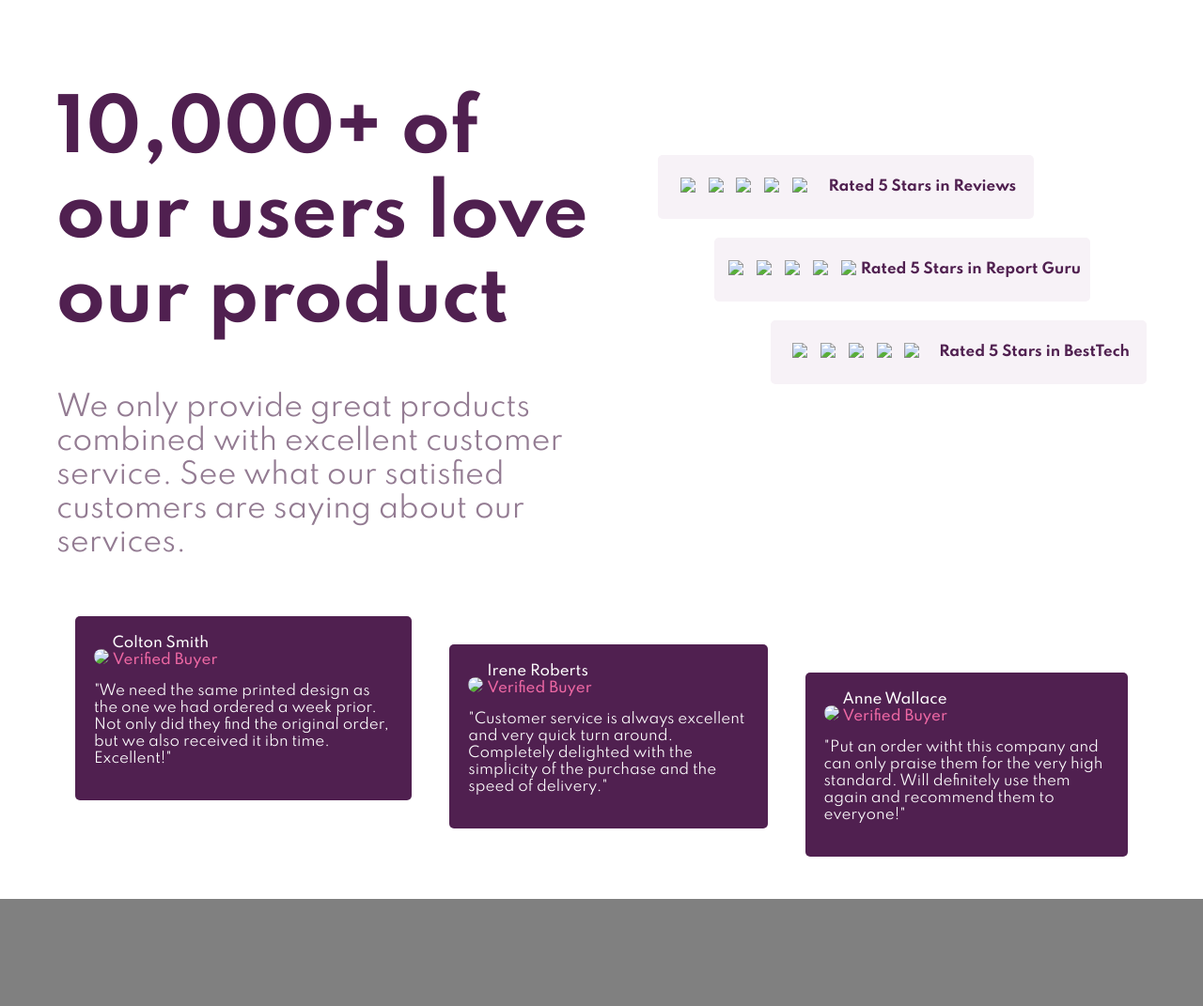
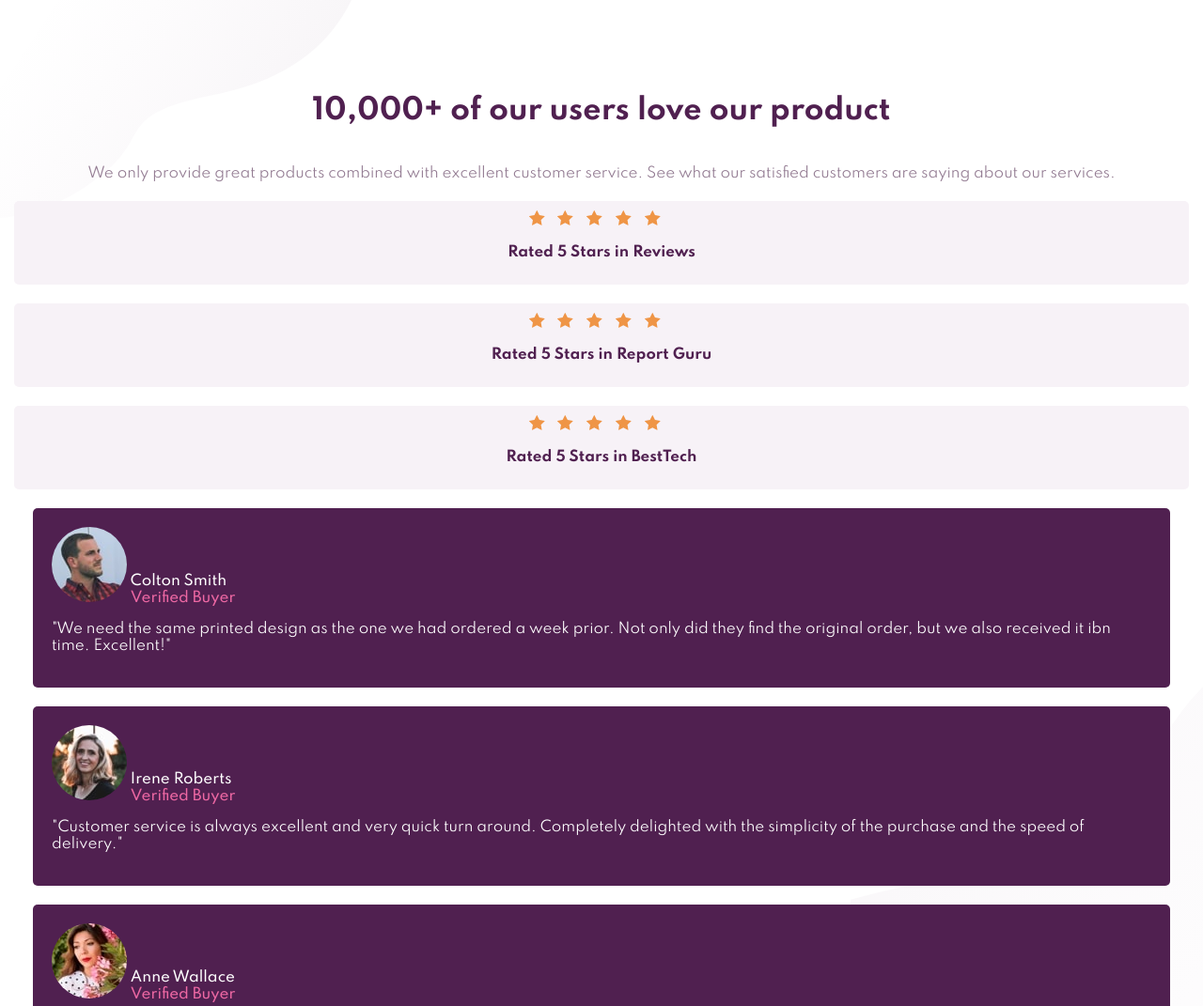
Before and after one commit to jdhaisne/social-proof-section-master, a website: page front-mentor.html in a window 1280 px wide. Shown: the top 1071 px of the page at 94% size. Before the commit the page ends 957 px from the top, so only its background shows below. Drawn offline with Linux system fonts and the light colour scheme.

Commit message:
added images

```diff
--- a/front-mentor.html
+++ b/front-mentor.html
@@ -17,11 +17,11 @@
                 <div class="star-rating"><!--  star rating-->
                     <div class="star-rating__card margin-offset-hor-1">
                         <div class="star-rating__star">
-                            <img src="../../images/icon-star.svg" >
-                            <img src="../../images/icon-star.svg" >
-                            <img src="../../images/icon-star.svg" >
-                            <img src="../../images/icon-star.svg" >
-                            <img src="../../images/icon-star.svg" >
+                            <img src="./images/icon-star.svg" >
+                            <img src="./images/icon-star.svg" >
+                            <img src="./images/icon-star.svg" >
+                            <img src="./images/icon-star.svg" >
+                            <img src="./images/icon-star.svg" >
                         </div>
                         <p class="star-rating__text">
                             Rated 5 Stars in Reviews
@@ -30,11 +30,11 @@
 
                     <div class="star-rating__card margin-offset-hor-2">
                         <div class="star-rating__star">
-                            <img src="../../images/icon-star.svg" >
-                            <img src="../../images/icon-star.svg" >
-                            <img src="../../images/icon-star.svg" >
-                            <img src="../../images/icon-star.svg" >
-                            <img src="../../images/icon-star.svg" >
+                            <img src="./images/icon-star.svg" >
+                            <img src="./images/icon-star.svg" >
+                            <img src="./images/icon-star.svg" >
+                            <img src="./images/icon-star.svg" >
+                            <img src="./images/icon-star.svg" >
                         </div>
                         <p class="star-rating__text">
                             Rated 5 Stars in Report Guru
@@ -43,11 +43,11 @@
 
                     <div class="star-rating__card margin-offset-hor-3">
                         <div class="star-rating__star">
-                            <img src="../../images/icon-star.svg" >
-                            <img src="../../images/icon-star.svg" >
-                            <img src="../../images/icon-star.svg" >
-                            <img src="../../images/icon-star.svg" >
-                            <img src="../../images/icon-star.svg" ">
+                            <img src="./images/icon-star.svg" >
+                            <img src="./images/icon-star.svg" >
+                            <img src="./images/icon-star.svg" >
+                            <img src="./images/icon-star.svg" >
+                            <img src="./images/icon-star.svg" ">
                         </div>
                         <p class="star-rating__text">
                             Rated 5 Stars in BestTech
@@ -58,7 +58,7 @@
             <div class="main-card__flex">
                 <div class="user-feed margin-offset-vert-1"><!--  user feedback-->
                     <div class="user-feed__identity">
-                        <img src="../../images/image-colton.jpg">
+                        <img src="./images/image-colton.jpg">
                         <div>
                             <p class="user-feed__name">Colton Smith</p>
                             <p class="user-feed__buyer">Verified Buyer</p>
@@ -72,7 +72,7 @@
                 </div>
                 <div class="user-feed margin-offset-vert-2"><!--  user feedback-->
                     <div class="user-feed__identity">
-                        <img src="../../images/image-irene.jpg">
+                        <img src="./images/image-irene.jpg">
                         <div>
                             <p class="user-feed__name">Irene Roberts</p>
                             <p class="user-feed__buyer">Verified Buyer</p>
@@ -86,7 +86,7 @@
                 </div>
                 <div class="user-feed margin-offset-vert-3"><!--  user feedback-->
                     <div class="user-feed__identity">
-                        <img src="../../images/image-anne.jpg">
+                        <img src="./images/image-anne.jpg">
                         <div>
                             <p class="user-feed__name">Anne Wallace</p>
                             <p class="user-feed__buyer">Verified Buyer</p>
--- a/sass/front-mentor.scss
+++ b/sass/front-mentor.scss
@@ -19,7 +19,7 @@ body {
 }
 
 .main-card {
-    background: url(../../../images/bg-pattern-top-desktop.svg), url(../../../images/bg-pattern-bottom-desktop.svg), white;
+    background: url(./../images/bg-pattern-top-desktop.svg), url(./../images/bg-pattern-bottom-desktop.svg), white;
     background-position: top left, bottom right;
     background-repeat:  no-repeat, no-repeat;
     background-size: auto auto, auto auto;
@@ -27,7 +27,7 @@ body {
     &__flex {
         display: flex;
         justify-content: space-around;
-        @media (max-width: 599px)
+        @media (max-width: 1300px)
         {
             display: block;
         }
@@ -36,13 +36,13 @@ body {
         display: grid;
         grid-template-columns: 50% 50%;
         grid-template-rows: 100%;
-        @media (max-width: 599px)
+        @media (max-width: 1300px)
         {
             display: block;
         }
     }
-    @media (max-width: 599px) {
-        background: url(../../../images/bg-pattern-top-mobile.svg), url(../../../images/bg-pattern-bottom-mobile.svg), white;
+    @media (max-width: 1300px) {
+        background: url(./../images/bg-pattern-top-mobile.svg), url(./../images/bg-pattern-bottom-mobile.svg), white;
         background-position: top left, bottom right;
         background-repeat:  no-repeat, no-repeat;
         background-size: auto auto, auto auto;
@@ -56,7 +56,7 @@ body {
         color: $very_dark_magenta;
         font-weight: 700;
         font-size: 5em;
-        @media (max-width: 599px) {
+        @media (max-width: 1300px) {
             font-size: 2em;
             padding: 20px;
         }
@@ -65,12 +65,12 @@ body {
         color: $dark_grayish_magenta;
         font-weight: 400;
         font-size: 2em;
-        @media (max-width: 599px) {
+        @media (max-width: 1300px) {
             font-size: 1em;
         }
 
     }
-    @media (max-width: 599px) {
+    @media (max-width: 1300px) {
         text-align: center;
     }
 }
@@ -78,7 +78,7 @@ body {
 
 .star-rating {
     margin-top: 120px;
-    @media (max-width: 599px) {
+    @media (max-width: 1300px) {
         margin-top: 20px;
     }
     &__card
@@ -90,13 +90,13 @@ body {
         display: flex;
         justify-content: space-around;
         align-items: center;
-        @media (max-width: 599px) {
+        @media (max-width: 1300px) {
             display: block
 
         }
     }
     &__star {
-       @media (max-width: 599px) {
+       @media (max-width: 1300px) {
            margin-left: auto;
            margin-right: auto;
            width: 165px;
@@ -105,7 +105,7 @@ body {
     &__text {
         color: $very_dark_magenta;
         font-weight: 700;
-        @media (max-width: 599px) {
+        @media (max-width: 1300px) {
             margin-left: auto;
             margin-right: auto;
             text-align: center;
@@ -121,7 +121,7 @@ body {
     border-radius: 5px;
     padding: 20px;
     margin: 20px;
-    @media (max-width: 599px) {
+    @media (max-width: 1300px) {
         margin-bottom: 20px;
     }
     @for $i from 1 through 3 {
@@ -161,7 +161,7 @@ body {
 @for $i from 1 through 3 {
     .margin-offset-vert-#{$i} {
 
-        @media (min-width: 600px) {
+        @media (min-width: 1300px) {
             margin-top: 30px * $i;
         margin-bottom: 90px - (30 * $i);
         }
@@ -172,7 +172,7 @@ body {
     .margin-offset-hor-#{$i} {
         margin-left: 60px * $i;
         margin-right: 180px - (60 * $i);
-        @media (max-width: 599px) {
+        @media (max-width: 1300px) {
             margin-left: unset;
             margin-right: unset;
         }
```
Also changed, not shown: css/front-mentor.css, images/bg-pattern-bottom-desktop.svg (added), images/bg-pattern-bottom-mobile.svg (added), images/bg-pattern-top-desktop.svg (added), images/bg-pattern-top-mobile.svg (added), images/favicon-32x32.png (added), images/icon-star.svg (added), images/image-anne.jpg (added), images/image-colton.jpg (added), images/image-irene.jpg (added).
